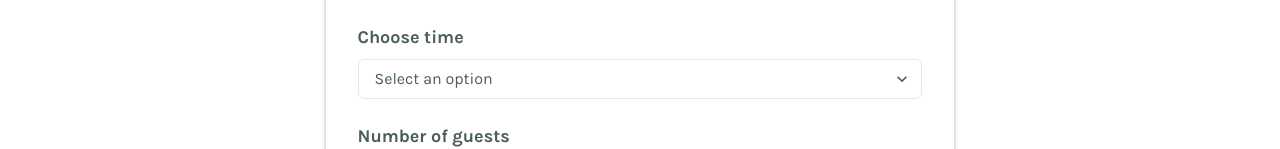
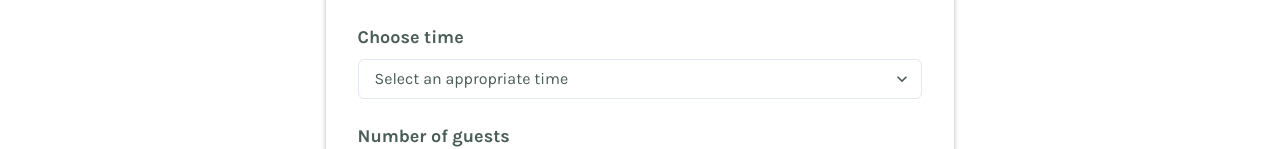
Before and after one commit to Stathis-Renieris/project-little-lemon-meta-capstone-reactjs-chakra-reactrouter6-yup, a React (Create React App) app: page /booking-page in a window 1280 px wide. Shown: the part 486-635 px from the top of the page. Built offline with nearby package versions, Linux system fonts and the light colour scheme; a web font is replaced by a local one.

Commit message:
Project finished

```diff
--- a/src/components/booking-page/BookingForm.js
+++ b/src/components/booking-page/BookingForm.js
@@ -29,7 +29,7 @@ export default function BookingForm({
       occasion: "",
     },
     onSubmit: (values) => {
-      console.log(values);
+      // console.log(values);
       submitAPI(values);
     },
     validationSchema: Yup.object({
@@ -89,7 +89,7 @@ export default function BookingForm({
         <Select
           id="time"
           name="time"
-          placeholder="Select an option"
+          placeholder="Select an appropriate time"
           {...formik.getFieldProps("time")}
         >
           {availableTimes.map((item, index) => (
--- a/src/components/booking-page/BookingPage.js
+++ b/src/components/booking-page/BookingPage.js
@@ -47,7 +47,7 @@ export default function BookingPage() {
   }, [response]);
 
   const updateTimesHandler = (e) => {
-    console.log(e.target.value);
+    // console.log(e.target.value);
     dispatch({ type: "update-times", payload: e.target.value });
   };
 
--- a/src/components/ui/Button.js
+++ b/src/components/ui/Button.js
@@ -30,6 +30,7 @@ export default function Button({
       type={isSubmit && "submit"}
       disabled={disabled}
       style={fullWidth && { width: "100%" }}
+      aria-label="On Click"
     >
       {children}
     </button>
```
